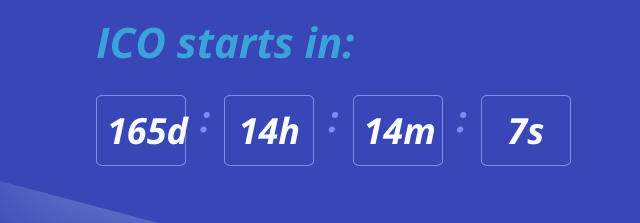
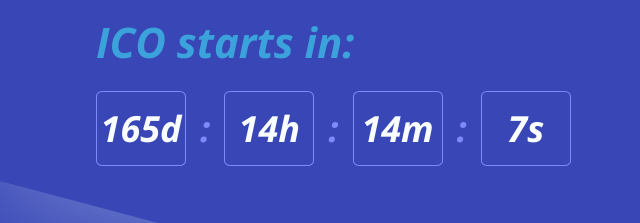
Before and after one commit to markrau73/Logo_website, a plain HTML site: page index.html in a window 1280 px wide. Shown: the part 207-430 px from the top of the page, 0-640 px from the left. Drawn offline with Linux system fonts and the light colour scheme; files whose address does not match are found by name; a web font is replaced by a local one.

Commit message:
Zmiany w timerze

```diff
--- a/style.css
+++ b/style.css
@@ -116,6 +116,7 @@ body {
   align-items: center;
   justify-content: center;
   flex-wrap: wrap;
+  margin-top: 20px;
 }
 
 .second-container__content__timer-input__timer p:nth-child(2n+1) {
@@ -124,16 +125,15 @@ body {
   font-size: 36px;
   border: 1.5px solid #7f89f8;
   border-radius: 7%;
-  padding: 10px;
+  padding: 12px 0 12px 0;
   text-align: center;
-  margin-top: 25px;
 }
 
 .second-container__content__timer-input__timer p:nth-child(2n+2) {
   color: #7f89f8;
   font-size: 36px;
   font-weight: bold;
-  margin: 15px;
+
 }
 
 .second-container__content__timer-input__slogan {
```
